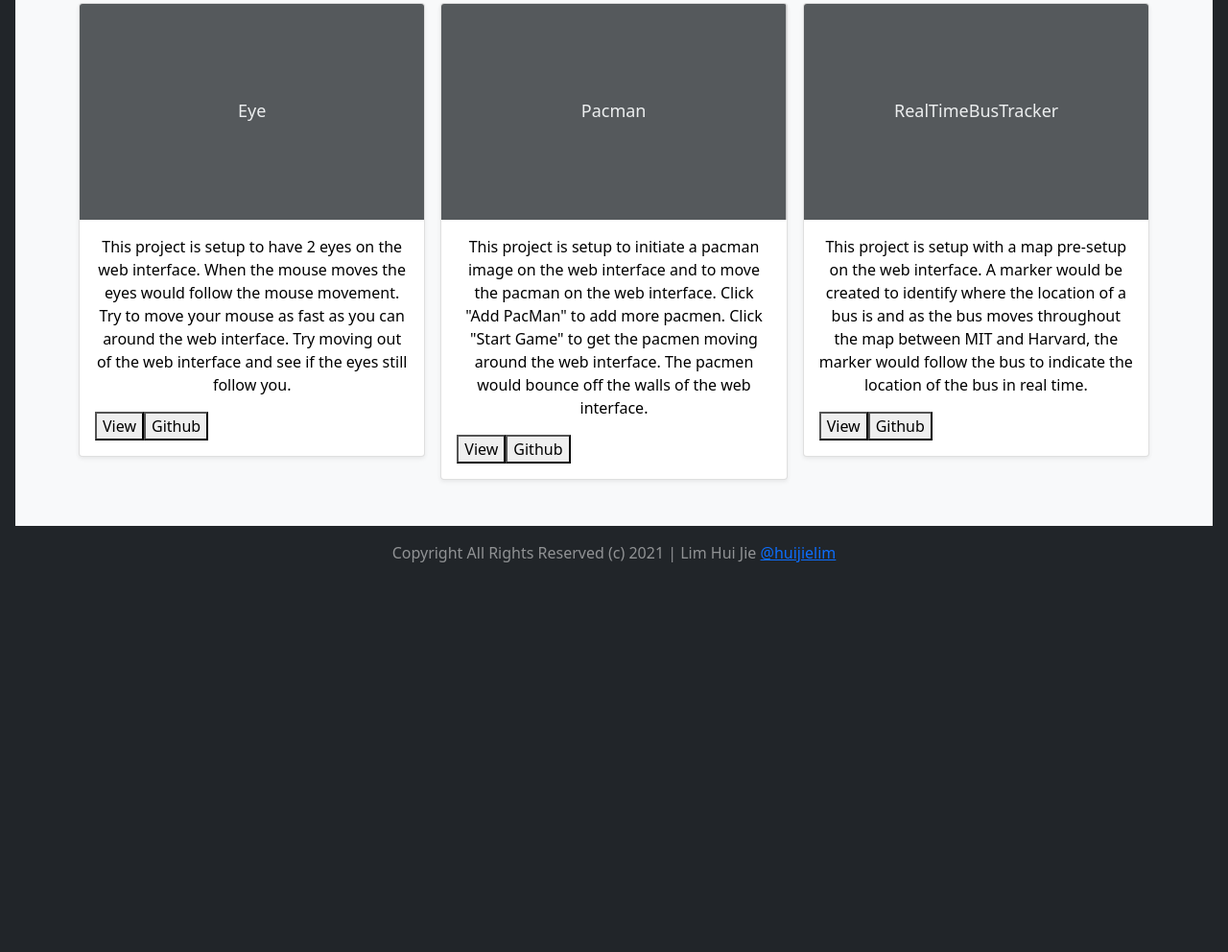
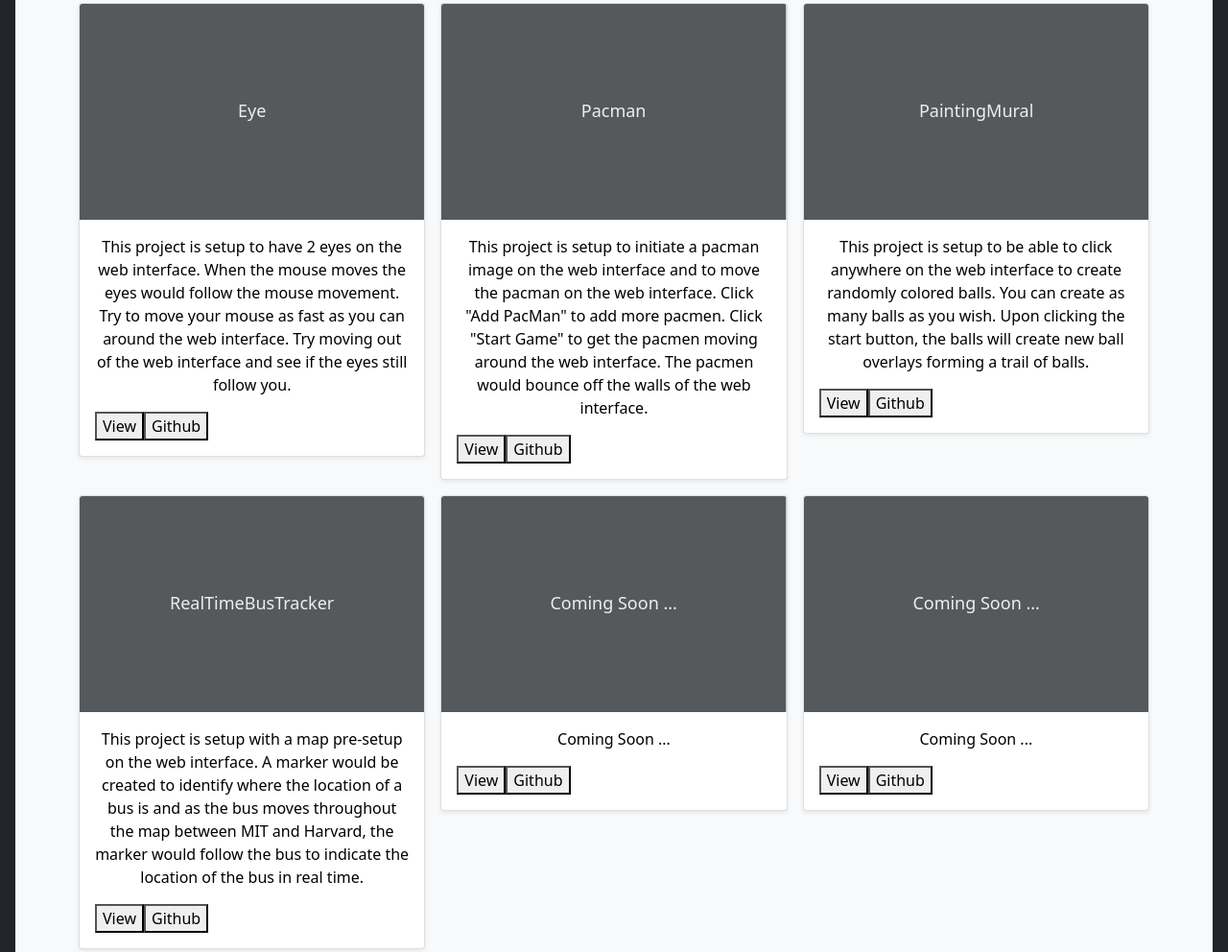
Before and after one commit to huijielim/Portfolio, a plain HTML site: page projects.html in a window 1280 px wide. Shown: the part 541-1533 px from the top of the page at 96% size. Before the commit the page ends 1177 px from the top, so only its background shows below. Drawn offline with nearby package versions, Linux system fonts and the light colour scheme.

Commit message:
projects.html update

```diff
--- a/projects.html
+++ b/projects.html
@@ -95,15 +95,31 @@
                     </div>
 
                     <div class="col">
+                        <div class="card shadow-sm">
+                            <svg class="bd-placeholder-img card-img-top" width="100%" height="225" xmlns="http://www.w3.org/2000/svg" role="img" aria-label="Placeholder: Thumbnail" preserveAspectRatio="xMidYMid slice" focusable="false"><title>Pacman</title><rect width="100%" height="100%" fill="#55595c"/><text x="50%" y="50%" fill="#eceeef" dy=".3em">Pacman</text></svg>
+
+                            <div class="card-body">
+                            <p class="card-text" style="color:black">This project is setup to initiate a pacman image on the web interface and to move the pacman on the web interface. Click "Add PacMan" to add more pacmen. Click "Start Game" to get the pacmen moving around the web interface. The pacmen would bounce off the walls of the web interface.</p>
+                            <div class="d-flex justify-content-between align-items-center">
+                                <div class="btn-group">
+                                    <button type="button" onclick="location.href='https://huijielim.github.io/Pacman/'">View</button>
+                                    <button type="button" onclick="location.href='https://github.com/huijielim/Pacman'">Github</button>
+                                </div>
+                            </div>
+                            </div>
+                        </div>
+                        </div>
+
+                    <div class="col">
                     <div class="card shadow-sm">
-                        <svg class="bd-placeholder-img card-img-top" width="100%" height="225" xmlns="http://www.w3.org/2000/svg" role="img" aria-label="Placeholder: Thumbnail" preserveAspectRatio="xMidYMid slice" focusable="false"><title>Pacman</title><rect width="100%" height="100%" fill="#55595c"/><text x="50%" y="50%" fill="#eceeef" dy=".3em">Pacman</text></svg>
+                        <svg class="bd-placeholder-img card-img-top" width="100%" height="225" xmlns="http://www.w3.org/2000/svg" role="img" aria-label="Placeholder: Thumbnail" preserveAspectRatio="xMidYMid slice" focusable="false"><title>Pacman</title><rect width="100%" height="100%" fill="#55595c"/><text x="50%" y="50%" fill="#eceeef" dy=".3em">PaintingMural</text></svg>
 
                         <div class="card-body">
-                        <p class="card-text" style="color:black">This project is setup to initiate a pacman image on the web interface and to move the pacman on the web interface. Click "Add PacMan" to add more pacmen. Click "Start Game" to get the pacmen moving around the web interface. The pacmen would bounce off the walls of the web interface.</p>
+                        <p class="card-text" style="color:black">This project is setup to be able to click anywhere on the web interface to create randomly colored balls. You can create as many balls as you wish. Upon clicking the start button, the balls will create new ball overlays forming a trail of balls.</p>
                         <div class="d-flex justify-content-between align-items-center">
                             <div class="btn-group">
-                                <button type="button" onclick="location.href='https://huijielim.github.io/Pacman/'">View</button>
-                                <button type="button" onclick="location.href='https://github.com/huijielim/Pacman'">Github</button>
+                                <button type="button" onclick="location.href='https://huijielim.github.io/PaintingMural/'">View</button>
+                                <button type="button" onclick="location.href='https://github.com/huijielim/PaintingMural'">Github</button>
                             </div>
                         </div>
                         </div>
@@ -125,6 +141,37 @@
                         </div>
                     </div>
                     </div>
+
+                    <div class="col">
+                        <div class="card shadow-sm">
+                            <svg class="bd-placeholder-img card-img-top" width="100%" height="225" xmlns="http://www.w3.org/2000/svg" role="img" aria-label="Placeholder: Thumbnail" preserveAspectRatio="xMidYMid slice" focusable="false"><title>RealTimeBusTracker</title><rect width="100%" height="100%" fill="#55595c"/><text x="50%" y="50%" fill="#eceeef" dy=".3em">Coming Soon ...</text></svg>
+
+                            <div class="card-body">
+                            <p class="card-text" style="color:black">Coming Soon ...</p>
+                            <div class="d-flex justify-content-between align-items-center">
+                                <div class="btn-group">
+                                <button type="button" onclick="location.href='#'">View</button>
+                                <button type="button" onclick="location.href='#'">Github</button>
+                                </div>
+                            </div>
+                            </div>
+                        </div>
+                        </div>
+<div class="col">
+                        <div class="card shadow-sm">
+                            <svg class="bd-placeholder-img card-img-top" width="100%" height="225" xmlns="http://www.w3.org/2000/svg" role="img" aria-label="Placeholder: Thumbnail" preserveAspectRatio="xMidYMid slice" focusable="false"><title>RealTimeBusTracker</title><rect width="100%" height="100%" fill="#55595c"/><text x="50%" y="50%" fill="#eceeef" dy=".3em">Coming Soon ...</text></svg>
+
+                            <div class="card-body">
+                            <p class="card-text" style="color:black">Coming Soon ...</p>
+                            <div class="d-flex justify-content-between align-items-center">
+                                <div class="btn-group">
+                                <button type="button" onclick="location.href='#'">View</button>
+                                <button type="button" onclick="location.href='#'">Github</button>
+                                </div>
+                            </div>
+                            </div>
+                        </div>
+                        </div>
                 </div>
             </div>
         </main>
```
